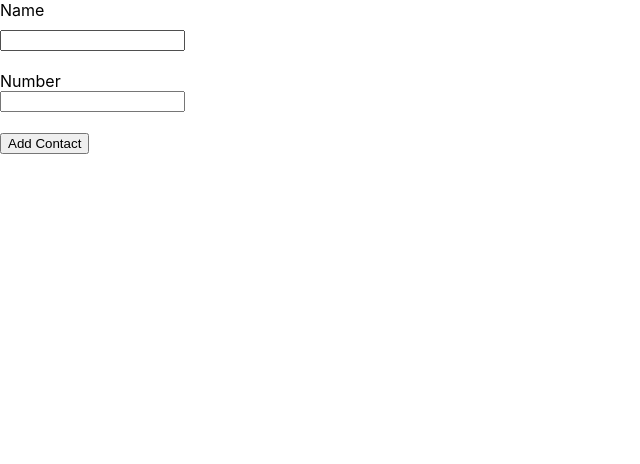
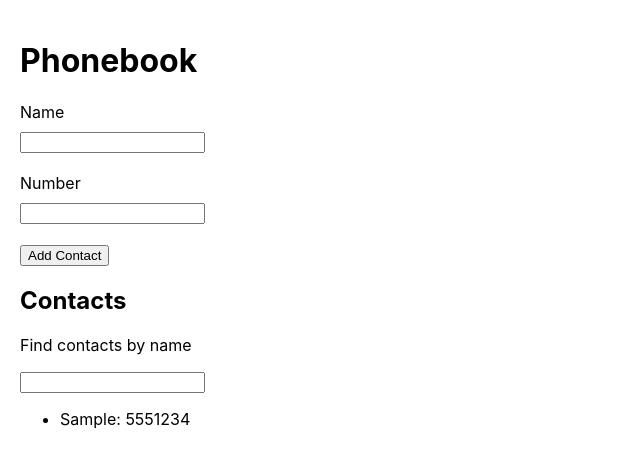
Before and after one commit to DimeHetMax/goit-react-hw-02-phonebook, a React (Create React App) app: page / in a window 1280 px wide. Both pictures are taken after typing "Sample", "5551234" into the empty fields and a click on the button "Add Contact". Shown: the top 464 px of the page, without its empty margins (0-640 px from the left). Built offline with nearby package versions, Linux system fonts and the light colour scheme.

Commit message:
input
adding input

```diff
--- a/src/components/App.jsx
+++ b/src/components/App.jsx
@@ -26,10 +26,16 @@ export class App extends Component{
     }))
     event.target.reset();
   }
+  filterHandler = (event) =>{
+    const filter = event.target.value
+    console.log(filter)
+
+  }
   render(){
     console.log(this.state)
     return(
       <div>
+        <h1>Phonebook</h1>
         <form onSubmit={this.addContact}>
           <label>
             Name
@@ -50,12 +56,21 @@ export class App extends Component{
                 pattern="\+?\d{1,4}?[-.\s]?\(?\d{1,3}?\)?[-.\s]?\d{1,4}[-.\s]?\d{1,4}[-.\s]?\d{1,9}"
                 title="Phone number must be digits and can contain spaces, dashes, parentheses and can start with +"
                 required
-                style={{display: "block", marginBottom:20}}
+                style={{display: "block", marginTop: 10, marginBottom:20}}
               />
             </label>
           <button type="submit" >Add Contact</button>
         </form>
-
+        <div>
+          <h2>Contacts</h2>
+          <p>Find contacts by name</p>
+          <input type="text" name="filter" onChange={this.filterHandler}/>
+          <ul>
+            {this.state.contacts.map(({name,phone,id})=>{
+                return<li key={id}><p>{name}: {phone}</p></li>
+            })}
+          </ul>
+        </div>
         <PhoneBook/>
       </div>
     )
--- a/src/index.css
+++ b/src/index.css
@@ -2,6 +2,7 @@
 
 body {
   margin: 0;
+  padding: 20px;
   font-family: -apple-system, BlinkMacSystemFont, 'Segoe UI', 'Roboto', 'Oxygen',
     'Ubuntu', 'Cantarell', 'Fira Sans', 'Droid Sans', 'Helvetica Neue',
     sans-serif;
```
